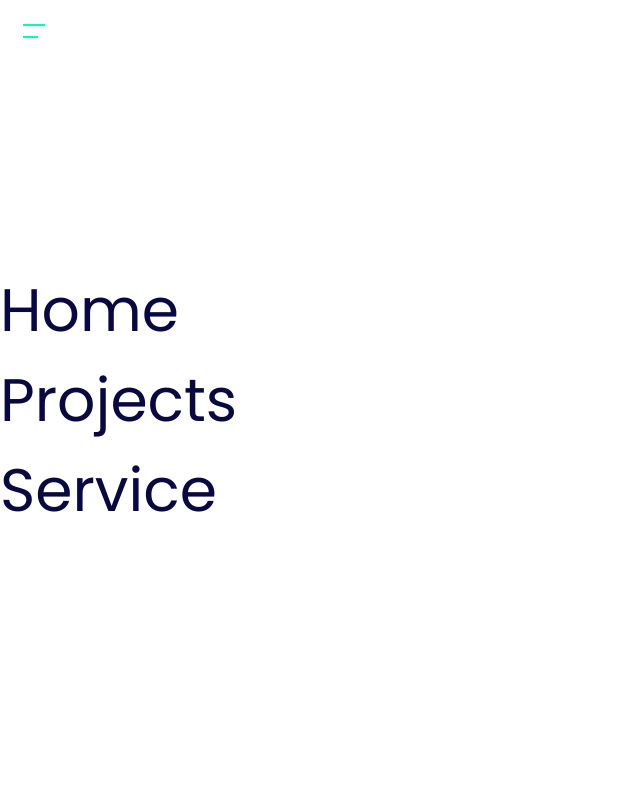
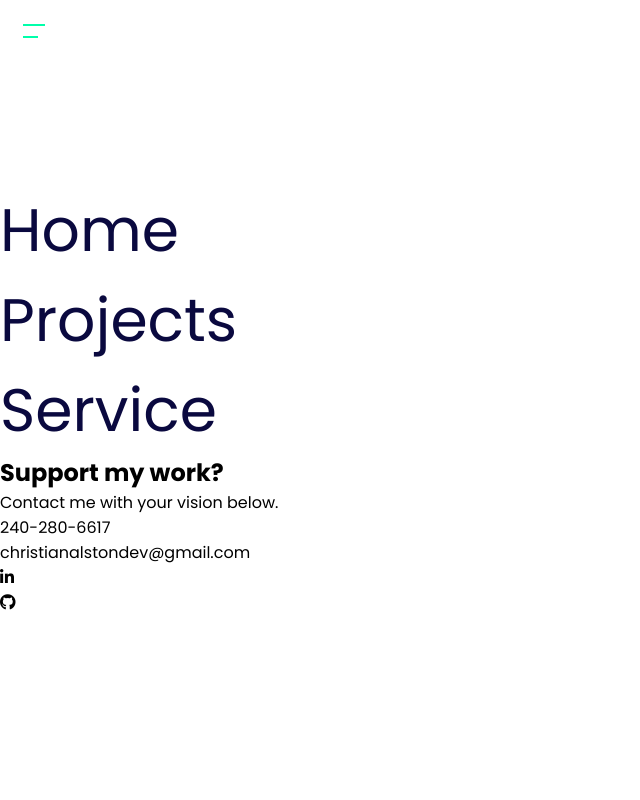
Before and after one commit to ChristianAlston/freelance, a React (Create React App) app: page / in a window 1280 px wide. Both pictures are taken after a click on the element 35 px from the left and 30 px from the top of the page. Shown: the top 800 px of the page, without its empty margins (0-640 px from the left). Built offline with nearby package versions, Linux system fonts and the light colour scheme.

Commit message:
full menu completed working on toggle feature

```diff
--- a/src/Components/NavMenu/NavMenu.js
+++ b/src/Components/NavMenu/NavMenu.js
@@ -1,16 +1,36 @@
 import React from 'react'
 import { BrowserRouter, Link } from 'react-router-dom'
 import './NavMenu.css'
+import Burger from '../Burger/Burger'
+// import X from '../X/X'
 
 const NavMenu = () => {
     return (
         <BrowserRouter>
-            <div className='navmenu'>
-                <ul className='navlist'>
-                    <Link to='/' className='linkof'><li>Home</li></Link>
-                    <Link to='#projects' className='linkof'><li>Projects</li></Link>
-                    <Link to='/Service' className='linkof'><li>Service</li></Link>
-                </ul>
+            <div className='show'>
+                <Burger />
+                {/* <X /> */}
+                <div className='wrapthis'>
+                    <ul className='navlist'>
+                        <Link to='/' className='linkof'><li>Home</li></Link>
+                        <Link to='#projects' className='linkof'><li>Projects</li></Link>
+                        <Link to='/Service' className='linkof'><li>Service</li></Link>
+                    </ul>
+                    <div className='support'>
+                        <div className='yes'>
+                            <h2 className='my'>Support my work?</h2>
+                            <p className='below'>Contact me with your vision below.</p>
+                            <ul className='cred'>
+                                <li className='stuff'>240-280-6617</li>
+                                <li className='stuff'>christianalstondev@gmail.com</li>
+                                <ul className='innerlist'>
+                                    <li className='inneritem'><i class="fab fa-linkedin-in"></i></li>
+                                    <li className='inneritem'><i class="fab fa-github"></i></li>
+                                </ul>
+                            </ul>
+                        </div>
+                    </div>
+                </div>
             </div>
         </BrowserRouter>
     )
```
